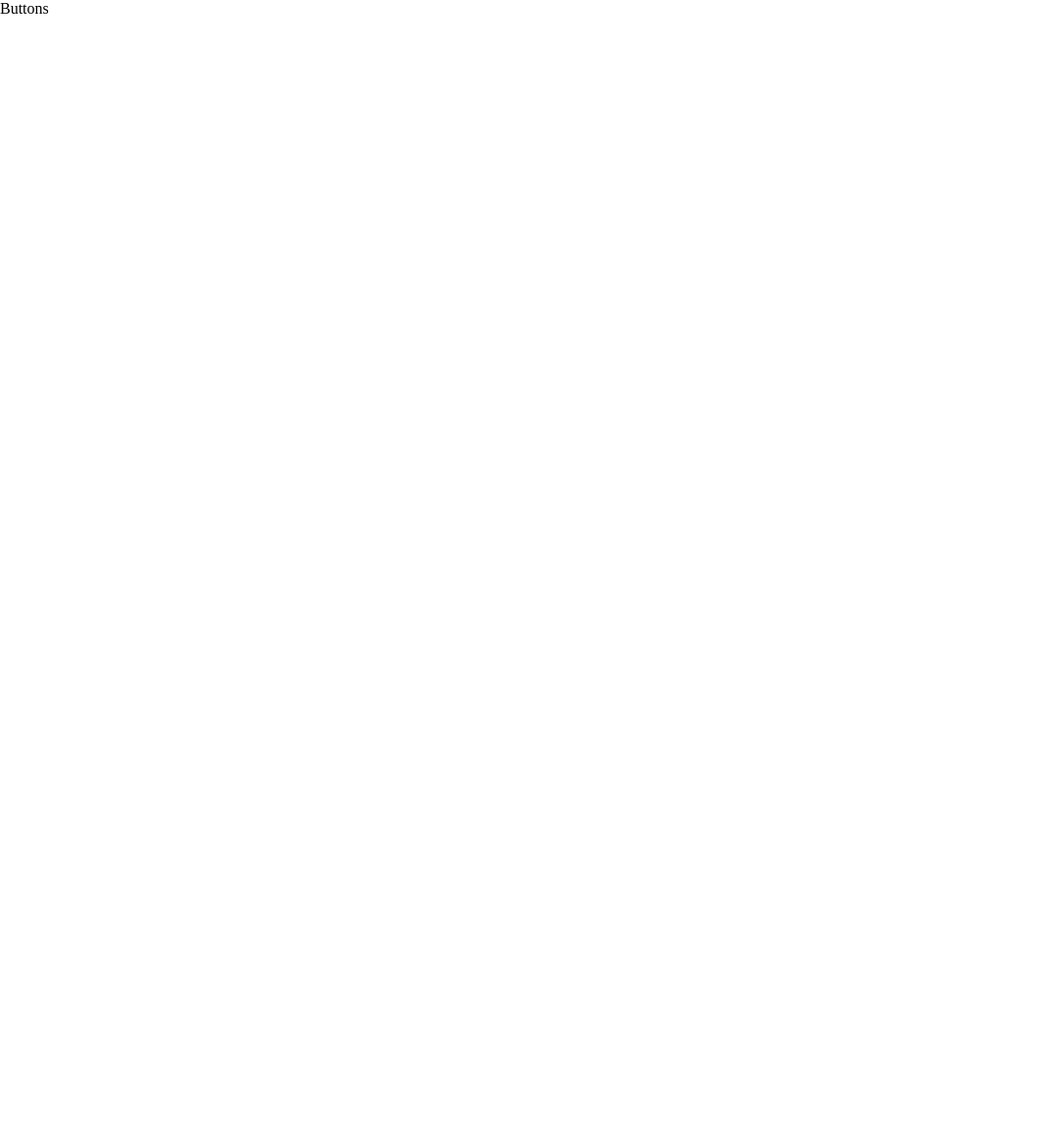
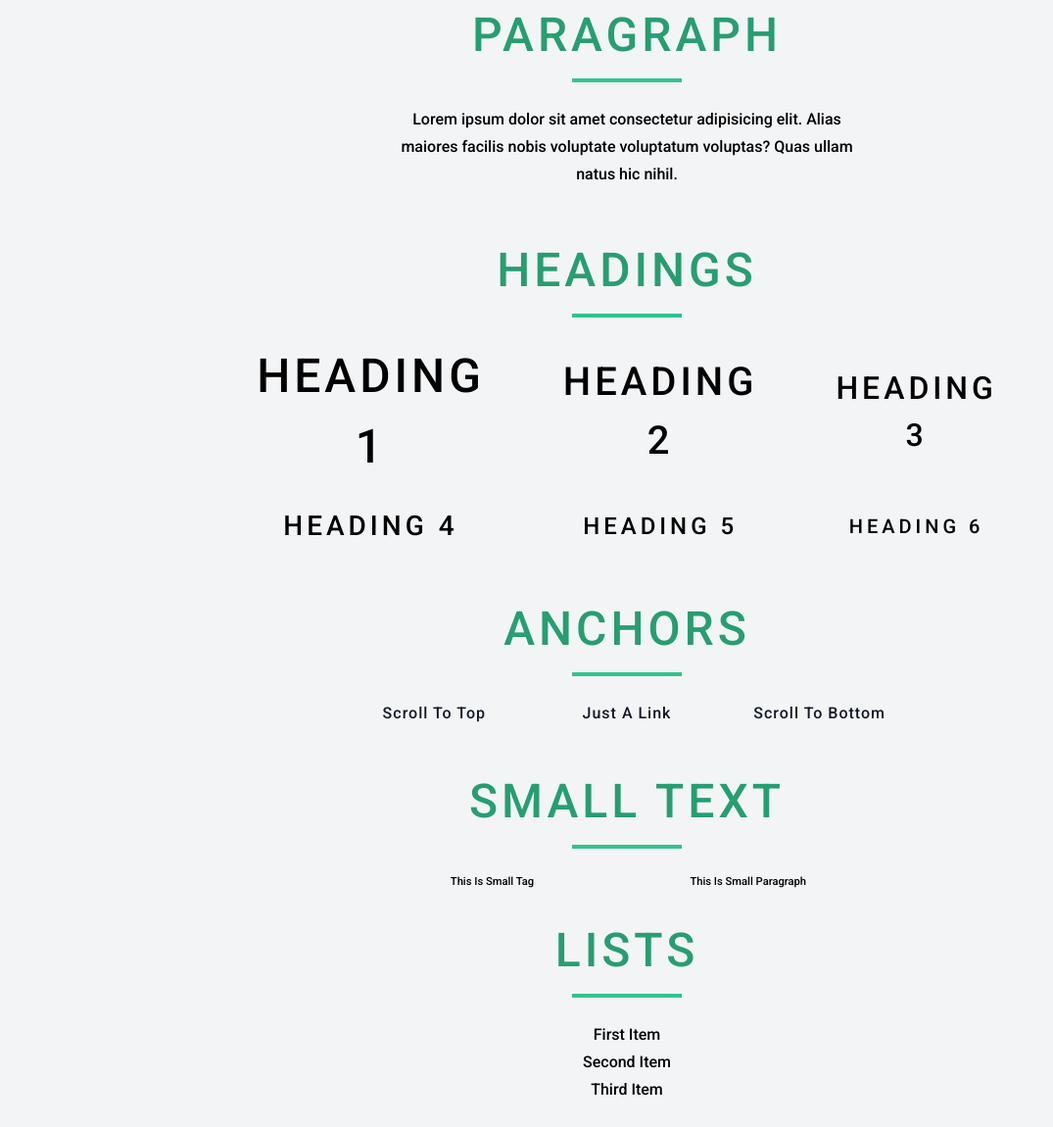
Before and after one commit to micex-pro/mpod, a PHP site: page / in a window 1280 px wide. Before the commit the part shown is almost empty. Shown: the whole page at 98% size, without its empty margins (0-1075 px from the left). Before the commit the page ends 14 px from the top, so only its background shows below. Run offline with PHP 8.4, Linux system fonts and the light colour scheme.

Commit message:
03/05/2023

```diff
--- a/assets/css/global.css
+++ b/assets/css/global.css
@@ -72,10 +72,10 @@
     --purple: #6f42c1;
 
     /* Shadows */
-    --shadow-low: 0 1px 3px 0 rgb(0 0 0 / 0.1), 0 1px 2px -1px rgb(0 0 0 / 0.1);
-    --shadow-norm: 0 4px 6px -1px rgb(0 0 0 / 0.1), 0 2px 4px -2px rgb(0 0 0 / 0.1);
-    --shadow-mid: 0 10px 15px -3px rgb(0 0 0 / 0.1), 0 4px 6px -4px rgb(0 0 0 / 0.1);
-    --shadow-high: 0 20px 25px -5px rgb(0 0 0 / 0.1),
+    --shadow-1: 0 1px 3px 0 rgb(0 0 0 / 0.1), 0 1px 2px -1px rgb(0 0 0 / 0.1);
+    --shadow-2: 0 4px 6px -1px rgb(0 0 0 / 0.1), 0 2px 4px -2px rgb(0 0 0 / 0.1);
+    --shadow-3: 0 10px 15px -3px rgb(0 0 0 / 0.1), 0 4px 6px -4px rgb(0 0 0 / 0.1);
+    --shadow-4: 0 20px 25px -5px rgb(0 0 0 / 0.1),
       0 8px 10px -6px rgb(0 0 0 / 0.1);
 
     /* Gradients */
@@ -88,27 +88,192 @@
     --color-bg: var(--gray-100);
     --color-txt: var(--gray-900);
 
-    --letter-spacing: 2px;
+    --letter-spacing: 0.25rem;
     --line-height: 1.5;
 
     /* Border Styles */
     --radius-circle: 50%;
-    --half-circle-radius: 3.125rem;
-    --regular-radius: 0.25rem;
+    --radius-half-circle: 3.125rem;
+    --radius: 0.25rem;
 
     /* Animations / Transitions / Scales */
-    --transition-slow: 0.6s ease-in-out all;
-    --transition-mid: 0.3s ease-in-out all;
-    --transition-fast: 0.1s ease-in-out all;
+    --transition-1: 0.5s ease-in-out all;
+    --transition-2: 0.2s ease-in-out all;
+    --transition-3: 0.1s ease-in-out all;
 
     --scale: 1.02;
 
     /* Div Styles */
     --max-width: 1120px;
-    --section-width: 500px;
+    --section-width: 550px;
 }
 
 html{
-    /* Convert default 1rem = 16px to 1rem = 10px */
     font-size: 100%;
+    scroll-behavior: smooth;
 }
+
+body{
+    background-color: var(--color-bg);
+    font-family: var(--ff-body);
+    font-weight: 500;
+    line-height: 1.75;
+    color: var(--txtColor);
+}
+
+/* Start Of Section */
+.section{
+    max-width: var(--section-width);
+    margin: 0 auto;
+    margin-bottom: 1.5rem;
+}
+
+.section-title {
+    text-align: center;
+    color: var(--primary-600);
+}
+
+.title-underline {
+    background: var(--primary-500);
+    width: 7rem;
+    height: 0.25rem;
+    margin: 0 auto;
+    margin-top: -1rem;
+    margin-bottom: 1.5rem;
+}
+
+.section-content{
+    width: 100%;
+    text-align: center;
+    display: flex;
+    justify-content: center;
+    align-items: center;
+
+    /* responsive */
+    flex-direction: column;
+}
+/* End Of Section */
+
+/* Start Of Paragraph */
+p {
+    margin-bottom: 1.5rem;
+    max-width: 40em;
+    width: 90%;
+}
+/* End Of Paragraph */
+
+/* Start Of Headings */
+h1, h2, h3, h4, h5, h6{
+    margin: 0;
+    margin-bottom: 1.5rem;
+    font-weight: 500;
+    line-height: 1.5;
+    text-transform: uppercase;
+    letter-spacing: var(--letter-spacing);
+}
+
+h1{
+    font-size: 3rem;
+}
+h2{
+    font-size: 2.5rem;
+}
+h3{
+    font-size: 2rem;
+}
+h4{
+    font-size: 1.75rem;
+}
+h5{
+    font-size: 1.5rem;
+}
+h6{
+    font-size: 1.25rem;
+}
+
+/* End Of Headings */
+
+/* Start of Anchors */
+a {
+    text-decoration: none;
+    text-transform: capitalize;
+    color: var(--color-txt);
+    letter-spacing: 1px;
+    font-size: 1rem;
+    transition: var(--transition-2);
+    margin-bottom: 1rem;
+}
+
+#nav:hover{
+    color: var(--primary-500);
+}
+
+#link:hover{
+    color: var(--primary-500);
+    transform: scale(1.1);
+}
+
+#link:hover{
+    color: var(--primary-500);
+    transform: scale(1.1);
+}
+
+#footer:hover{
+    color: var(--primary-500);
+    padding-left: 3rem;
+    text-shadow: 0 4px 6px -1px rgb(49 196 141 / 0.1), 0 2px 4px -2px rgb(0 0 0 / 0.1);
+}
+/* End Of Anchors */
+
+/* Start Of Small Text */
+small,
+.text_small {
+  font-size: var(--smallText);
+  margin-bottom: 0;
+}
+/* End Of Small Text */
+
+/* Start Of Lists */
+ul{
+    list-style-type: none;
+    padding: 0;
+}
+
+li{
+    text-transform: capitalize;
+}
+
+/* End Of Lists */
+
+/* Responsive - media queries */
+@media screen and (min-width: 768px){
+    .heading-section .section-content, .anchors-section .section-content{
+        display: grid;
+        grid-template-columns: repeat(2, 1fr);
+        gap: 0 5rem;
+    }
+
+    .anchors-section .section-content{
+        display: grid;
+        grid-template-columns: repeat(2, 1fr);
+        gap: 0;
+    }
+
+    .small-section .section-content{
+        display: grid;
+        grid-template-columns: repeat(2, 1fr);
+        gap: 0;
+    }
+}
+
+@media screen and (min-width: 1024px){
+    .heading-section .section-content, .anchors-section .section-content{
+        grid-template-columns: repeat(3, 1fr);
+        gap: 0 5rem;
+    }
+
+    .anchors-section .section-content{
+        grid-template-columns: repeat(3, 1fr);
+        gap: 0 2.5rem;
+    }
+}
--- /dev/null
+++ b/assets/js/global.js
@@ -0,0 +1,19 @@
+// Makes Sure The Document Has Loaded
+window.addEventListener('load', function(){
+    // Smooth Scroll For Anchors
+    document.querySelectorAll('a[href^="#"]').forEach(anchor =>{
+        if (anchor.getAttribute('href') == "#"){
+            anchor.addEventListener("click", function(e){
+                e.preventDefault();
+            });
+        }else{
+            anchor.addEventListener("click", function(e){
+                e.preventDefault();
+
+                document.querySelector(this.getAttribute('href')).scrollIntoView({
+                    behavior: 'smooth'
+                });
+            });
+        }
+    });
+});
--- a/index.html
+++ b/index.html
@@ -9,11 +9,86 @@
     <!-- Local CSS -->
     <link rel="stylesheet" href="./assets/css/normilize.css">
     <link rel="stylesheet" href="./assets/css/global.css">
+
+    <!-- delete if not needed -->
+    <link rel="stylesheet" href="./assets/css/index.css">
+
 </head>
 <body>
-    <section class="section">
-        <div class="section-title">Buttons</div>
-        <div class="section-content"></div>
+    <!-- Start Of Nav -->
+        <nav class="nav" id="nav"></nav>
+    <!-- End Of Nav -->
+
+    <!-- Start Of Paragraph -->
+    <section class="section paragraph-section">
+        <h1 class="section-title">paragraph</h1>
+        <div class="title-underline"></div>
+        <div class="section-content">
+            <p>
+                Lorem ipsum dolor sit amet consectetur adipisicing elit. Alias maiores
+                facilis nobis voluptate voluptatum voluptas? Quas ullam natus hic nihil.
+            </p>
+        </div>
     </section>
+    <!-- End Of Paragraph -->
+
+    <!-- Start Of Headings -->
+    <section class="section heading-section">
+        <h1 class="section-title">headings</h1>
+        <div class="title-underline"></div>
+        <div class="section-content">
+            <h1>heading 1</h1>
+            <h2>heading 2</h2>
+            <h3>heading 3</h3>
+            <h4>heading 4</h4>
+            <h5>heading 5</h5>
+            <h6>heading 6</h6>
+        </div>
+    </section>
+    <!-- End Of Headings -->
+
+    <!-- Start Of Anchors -->
+    <section class="section anchors-section">
+        <h1 class="section-title">anchors</h1>
+        <div class="title-underline"></div>
+        <div class="section-content">
+            <a href="#nav" id="nav">scroll to top</a>
+            <a href="#" id="link">Just a link</a>
+            <a href="#footer" id="footer">scroll to bottom</a>
+        </div>
+    </section>
+    <!-- End Of Anchors -->
+
+    <!-- Start Of Small Text -->
+    <section class="section small-section">
+        <h1 class="section-title">small text</h1>
+        <div class="title-underline"></div>
+        <div class="section-content">
+            <small>This Is Small Tag</small>
+            <p class="text_small">This Is Small Paragraph</p>
+        </div>
+    </section>
+    <!-- End Of Small Text -->
+
+    <!-- Start Of Lists -->
+    <section class="section lists-section">
+        <h1 class="section-title">Lists</h1>
+        <div class="title-underline"></div>
+        <div class="section-content">
+            <ul>
+                <li>first item</li>
+                <li>second item</li>
+                <li>third item</li>
+            </ul>
+        </div>
+    </section>
+    <!-- End Of Lists -->
+
+    <!-- Start Of Footer -->
+    <footer class="footer" id="footer"></footer>
+    <!-- End Of Footer -->
+
+    <!-- Local JS Files -->
+    <script src="./assets/js/global.js"></script>
 </body>
 </html>
```
Also changed, not shown: assets/css/index.css (added).
